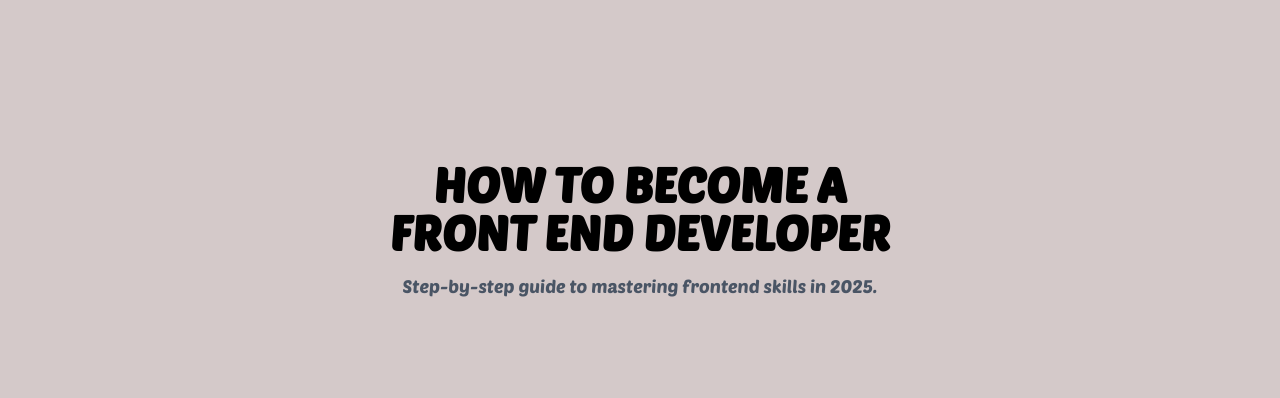
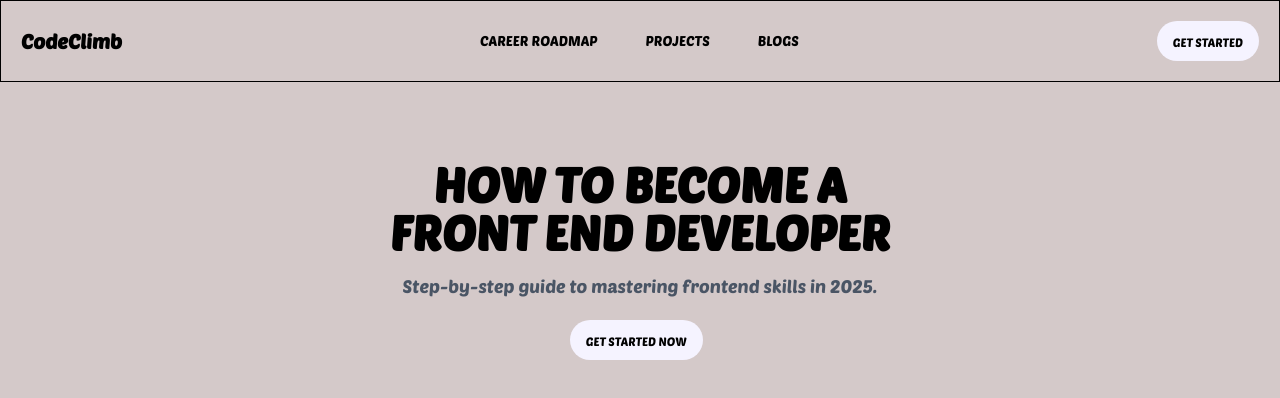
Before and after one commit to Tanujeet/CodeClimb, a Next.js app in the folder apps/web/: page /Roadmap/frontend in a window 1280 px wide. Shown: the top 398 px of the page. Built offline with nearby package versions, Linux system fonts and the light colour scheme; no server answers.

Commit message:
career Roadmap changes

```diff
--- a/apps/web/app/Roadmap/frontend/page.tsx
+++ b/apps/web/app/Roadmap/frontend/page.tsx
@@ -1,6 +1,11 @@
+import Button from "../../../Components/Button";
+import Navbar from "../../../Components/Navbar";
+
 const page = () => {
   return (
     <div className="min-h-screen w-screen flex justify-center">
+      <Navbar />
+
       <div className="mt-40">
         <h1 className="uppercase text-5xl text-center font-bold">
           How To Become a <br />
@@ -9,6 +14,9 @@ const page = () => {
         <p className="text-center text-lg mt-4 text-gray-600">
           Step-by-step guide to mastering frontend skills in 2025.
         </p>
+        <div className="ml-45 mt-5">
+          <Button title="Get started now" />
+        </div>
       </div>
     </div>
   );
```
Lines whose indentation alone changed are shown as unchanged.
